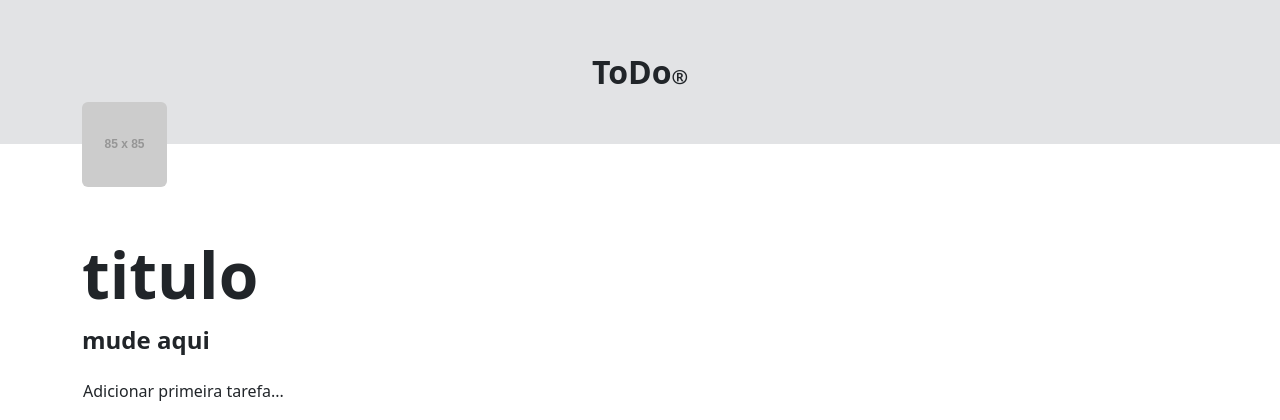
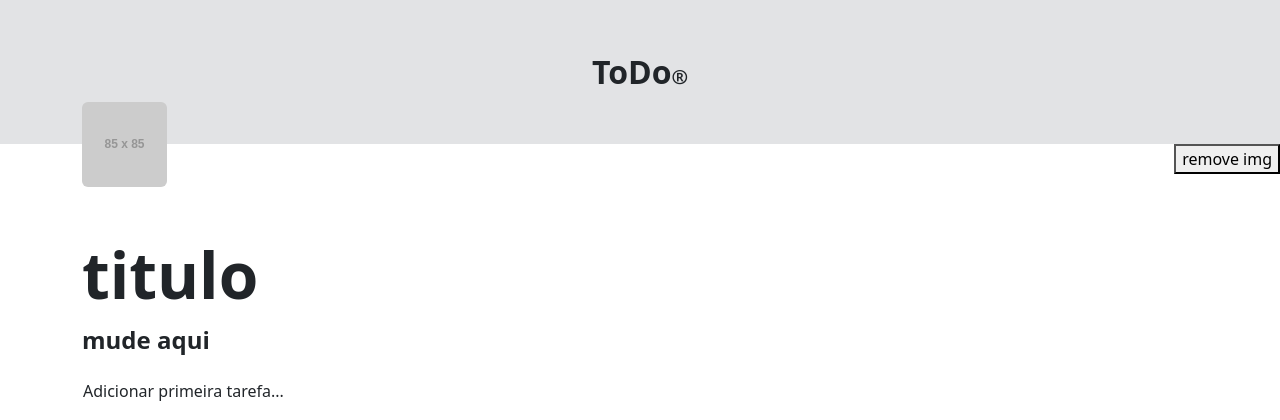
Before and after one commit to danielBRTanimacao/To-Do-python, a Django app: page / in a window 1280 px wide. Shown: the top 420 px of the page. Run offline with Django 5.2, Linux system fonts and the light colour scheme; the visitor is signed in with stand-in values (Sample User, id 1); grey boxes labelled with a size stand in for pictures from a placeholder-image service; data that the repository does not hold is empty; some libraries are stand-ins or nearby versions.

Commit message:
creating first function

```diff
--- a/ToDoApp/static/css/index.css
+++ b/ToDoApp/static/css/index.css
@@ -120,3 +120,7 @@ li {
         display: block;
     }
 }
+
+.menu {
+    float: right;
+}
--- a/ToDoApp/templates/pages/index.html
+++ b/ToDoApp/templates/pages/index.html
@@ -2,6 +2,7 @@
 {% load static %}
 {% block content %}
     {% include "partials/_header.html" %}
+    {% include "partials/_menu.html" %}
     <nav class="container">
         <div class="changer-img">
             <img class="pointer" id="imageDisplay" width="85" height="85" src="https://fakeimg.pl/85x85/" alt="img" onclick="selectImage()">
--- /dev/null
+++ b/ToDoApp/templates/partials/_menu.html
@@ -0,0 +1,3 @@
+<nav class="menu">
+    <button id="removeImg">remove img</button>
+</nav>
```
